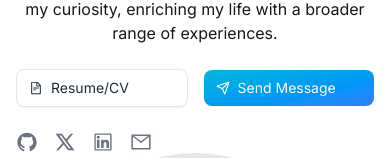
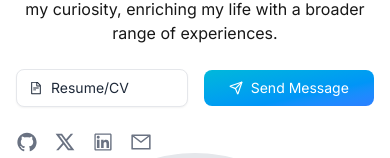
Before and after one commit to vincenteof/vincenteof.xyz, a Next.js app: page / in a window 390 px wide. Shown: the part 355-513 px from the top of the page. Built offline with nearby package versions, Linux system fonts and the light colour scheme.

Commit message:
feat: update Hero component to use anchor tag for 'Send Message' button for better accessibility

```diff
--- a/app/components/Hero.tsx
+++ b/app/components/Hero.tsx
@@ -51,10 +51,13 @@ const Hero = () => {
               <AiOutlineFileText className="mr-2" />
               Resume/CV
             </button>
-            <button className="outline-none px-3 py-2 text-sm w-full sm:w-fit rounded-lg bg-gradient-to-br from-cyan-500 to-blue-500 hover:bg-gradient-to-bl hover:cursor-pointer text-white flex items-center transition-all duration-300 ease-in-out">
+            <a
+              href="#contact"
+              className="outline-none px-3 py-2 text-sm w-full sm:w-fit rounded-lg bg-gradient-to-br from-cyan-500 to-blue-500 hover:bg-gradient-to-bl hover:cursor-pointer text-white flex items-center justify-center transition-all duration-300 ease-in-out"
+            >
               <LuSend className="mr-2" />
               Send Message
-            </button>
+            </a>
           </div>
           <div className="flex items-center gap-4 mt-6">
             <a
```
Also changed, not shown: 1 other file (tests, documents, lock files or other folders).
